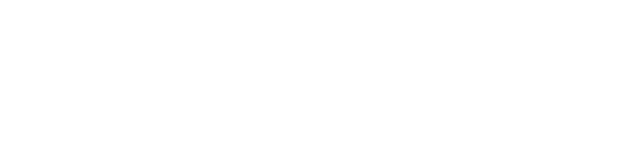
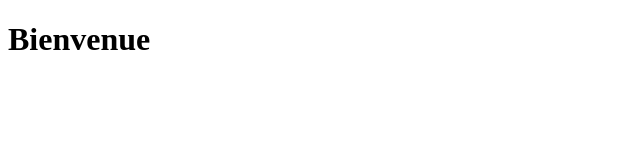
Before and after one commit to HippoAndElephant/HippoAndElephant, a plain HTML site: page index.html in a window 1280 px wide. Shown: the whole page, without its empty margins (0-640 px from the left). Drawn offline with Linux system fonts and the light colour scheme.

Commit message:
Update index.html

```diff
--- a/index.html
+++ b/index.html
@@ -1,5 +1,6 @@
 <!DOCTYPE html>
 <html>
 <body>
+    <h1>Bienvenue</h1>
 </body>
 </html>
```
